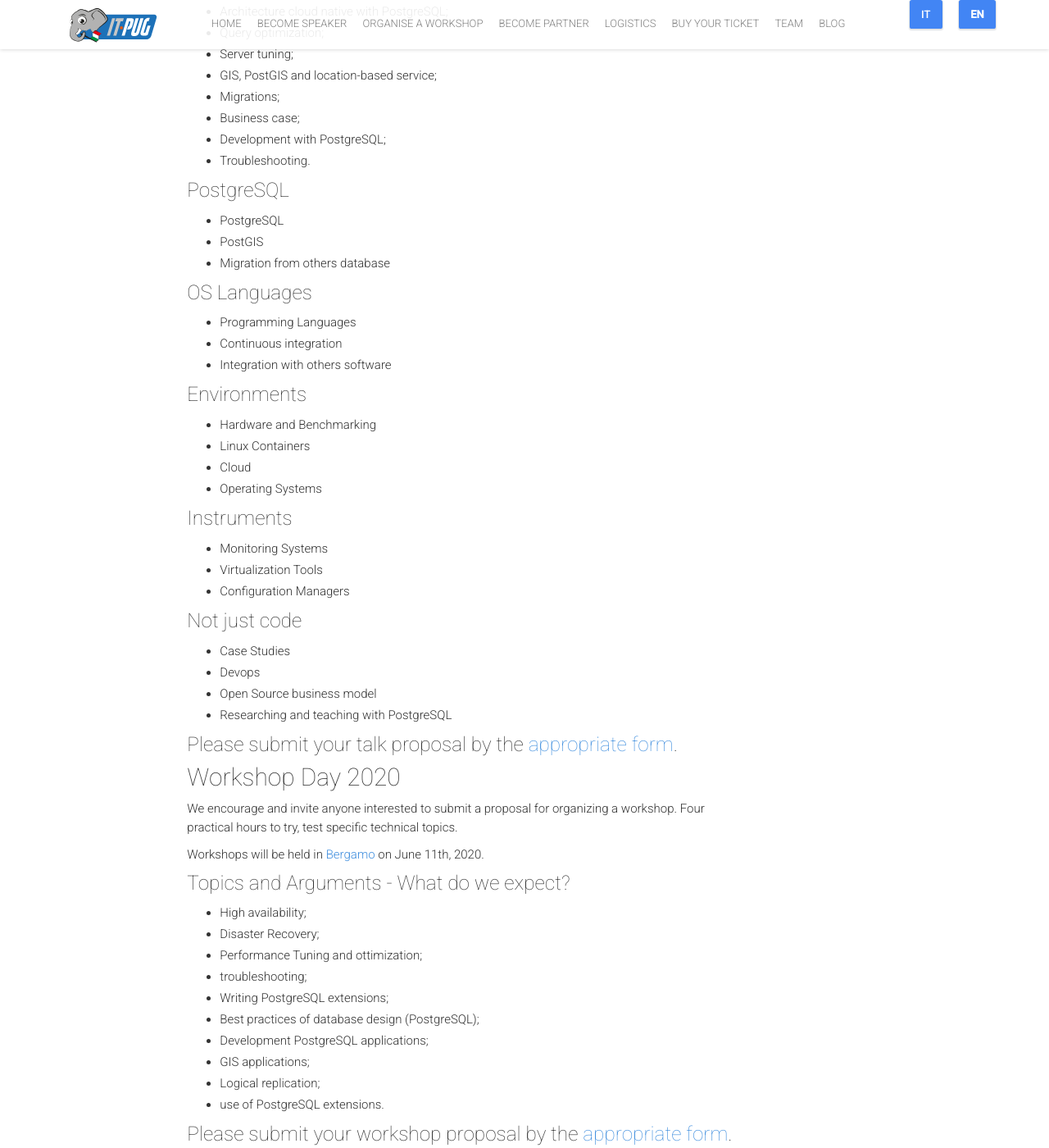
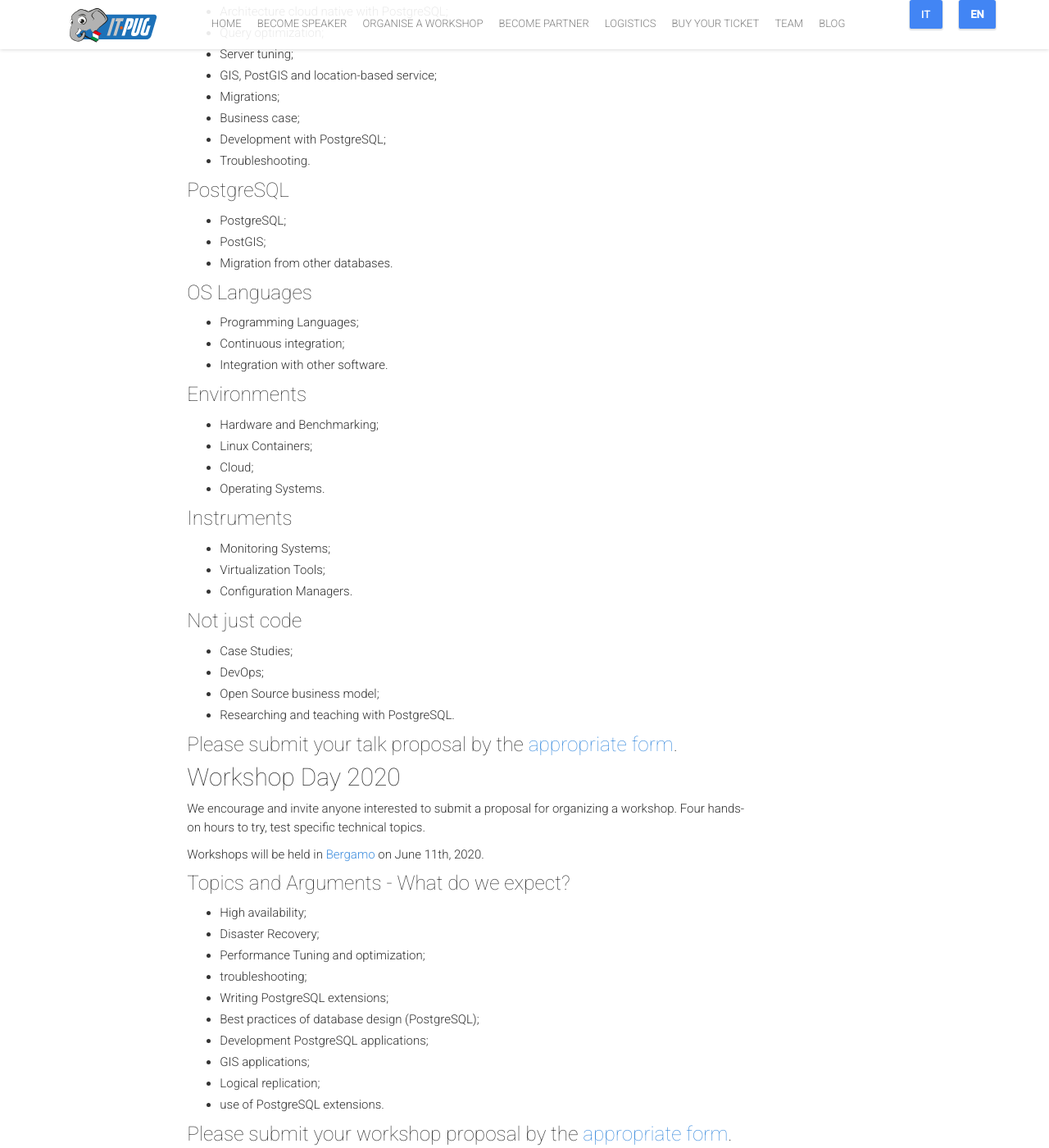
Before and after one commit to ITPUG/2020.pgday.it, a Jekyll site: the page built from _posts/2020-01-16-call_for_papers.en.markdown, in a window 1280 px wide and 1400 px high, scrolled down 1040 px. Shown: the whole window at 82% size. Built offline with Jekyll 4.4.1, drawn with Linux system fonts in a browser that asks for light colours; nearby versions of some CDN libraries; comment, search, counter and statistics services are not loaded; some of the changed text lies outside the part shown.

Commit message:
rettifiche post CFP CFW

```diff
--- a/_posts/2020-01-16-call_for_papers.en.markdown
+++ b/_posts/2020-01-16-call_for_papers.en.markdown
@@ -43,41 +43,41 @@ The Conference will be held in [Bergamo](https://2020.pgday.it/en/logistics/) on
 
 ###### PostgreSQL
 
-* PostgreSQL
-* PostGIS
-* Migration from others database
+* PostgreSQL;
+* PostGIS;
+* Migration from other databases.
 
 ###### OS Languages
 
-* Programming Languages
-* Continuous integration
-* Integration with others software
+* Programming Languages;
+* Continuous integration;
+* Integration with other software.
 
 ###### Environments
 
-* Hardware and Benchmarking
-* Linux Containers
-* Cloud
-* Operating Systems
+* Hardware and Benchmarking;
+* Linux Containers;
+* Cloud;
+* Operating Systems.
 
 ###### Instruments
 
-* Monitoring Systems
-* Virtualization Tools
-* Configuration Managers
+* Monitoring Systems;
+* Virtualization Tools;
+* Configuration Managers.
 
 ###### Not just code
 
-* Case Studies
-* Devops
-* Open Source business model
-* Researching and teaching with PostgreSQL
+* Case Studies;
+* DevOps;
+* Open Source business model;
+* Researching and teaching with PostgreSQL.
 
 ###### Please submit your talk proposal by the [appropriate form](https://docs.google.com/forms/d/e/1FAIpQLSfruHdXMvxIuEuH0glSf1S-vUGEQt68v9Y-xBp0nxXnvEXPjA/viewform).
 
 ##### Workshop Day 2020
 
-We encourage and invite anyone interested to submit a proposal for organizing a workshop. Four practical hours to try, test specific technical topics.
+We encourage and invite anyone interested to submit a proposal for organizing a workshop. Four hands-on hours to try, test specific technical topics.
 
 Workshops will be held in [Bergamo](https://2020.pgday.it/en/logistics/) on June 11th, 2020.
 
@@ -85,7 +85,7 @@ Workshops will be held in [Bergamo](https://2020.pgday.it/en/logistics/) on June
 
 * High availability;
 * Disaster Recovery;
-* Performance Tuning and ottimization;
+* Performance Tuning and optimization;
 * troubleshooting;
 * Writing PostgreSQL extensions;
 * Best practices of database design (PostgreSQL);
```
Also changed, not shown: other parts of _posts/2020-01-16-call_for_papers.en.markdown (+2 -2 lines), _posts/2020-01-16-call_for_papers.it.markdown (+17 -17 lines).
